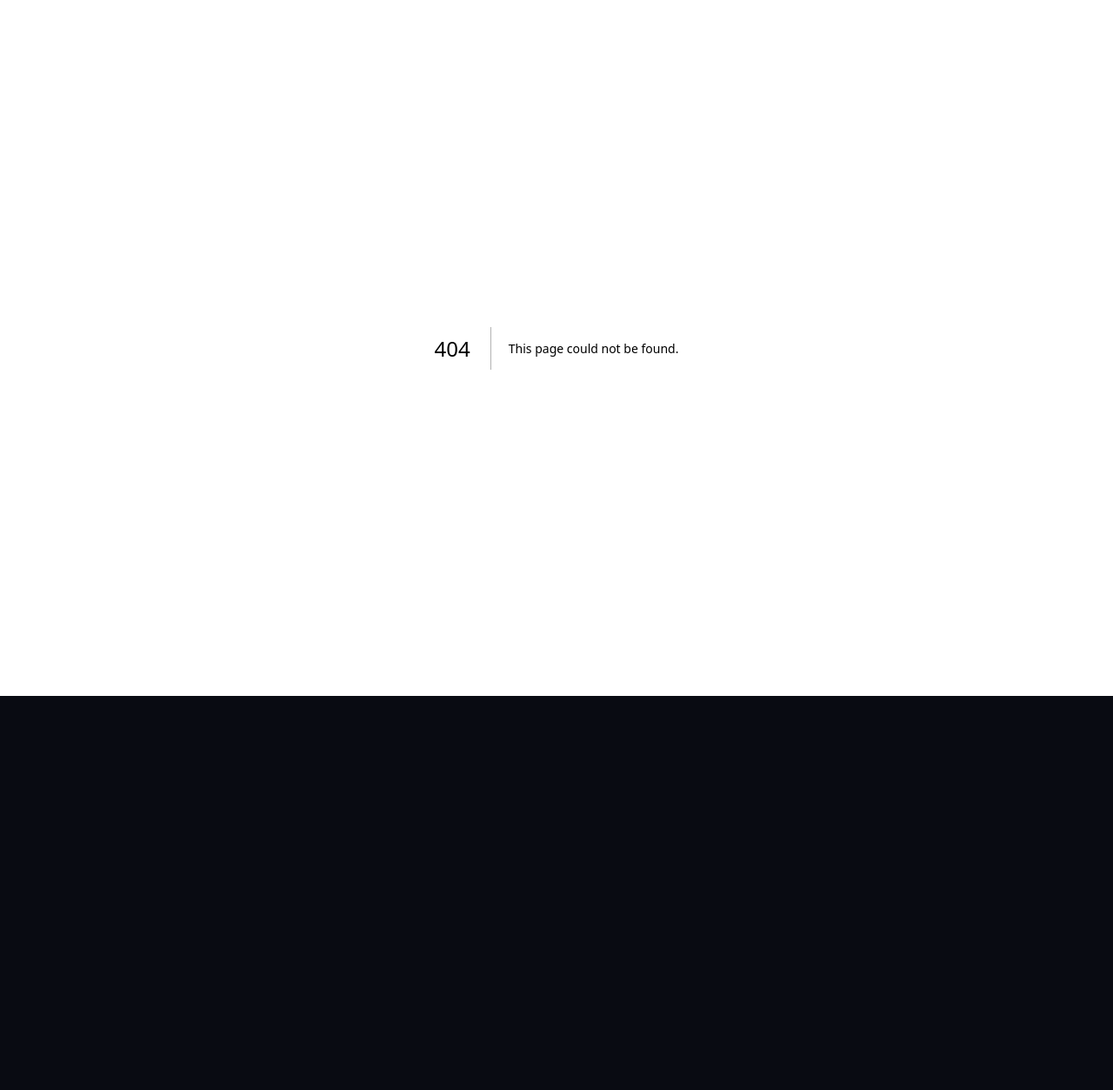
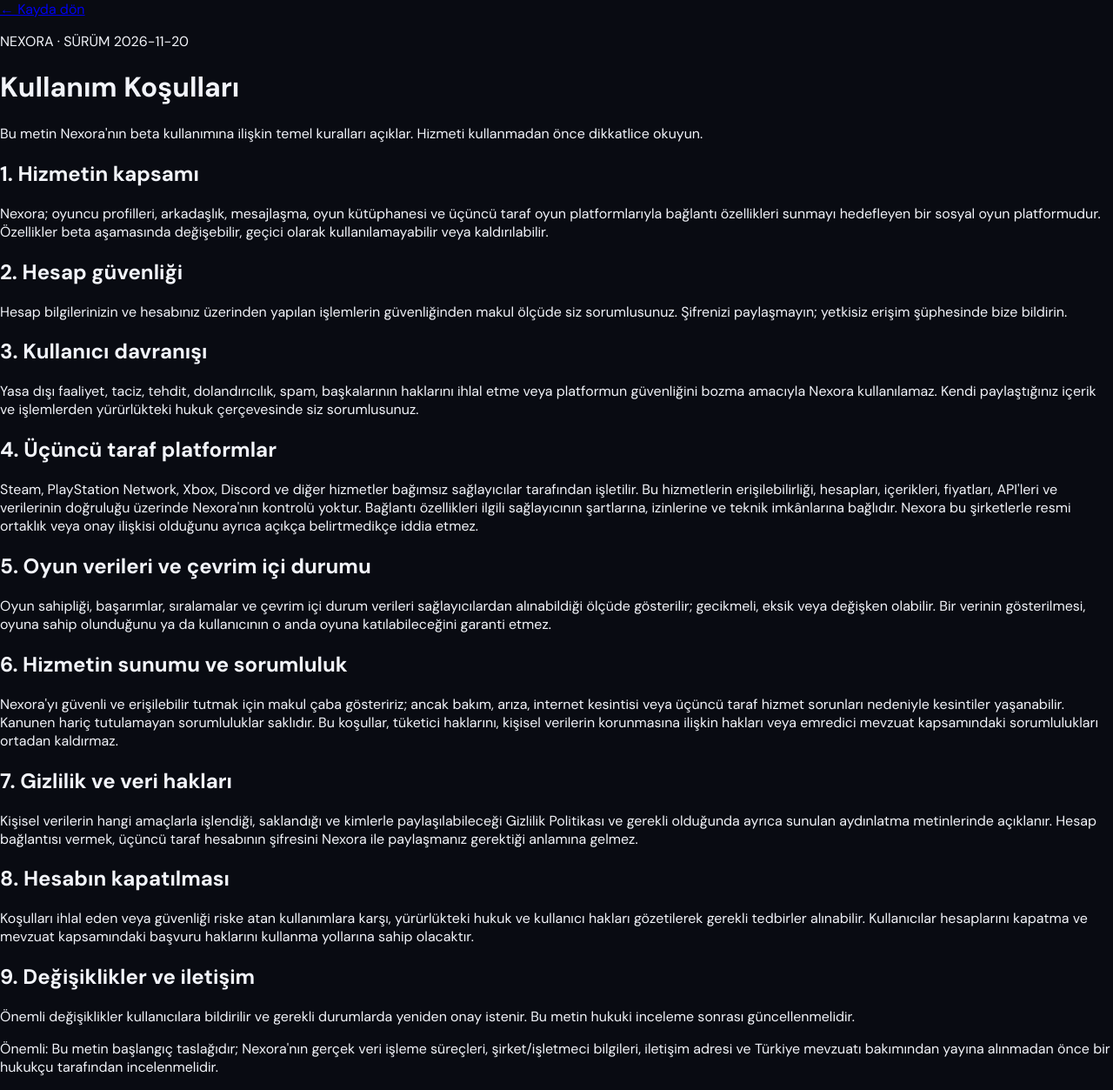
Before and after one commit to hasanmeteyetisir142-wq/Nexora, a Next.js app: page /terms in a window 1280 px wide. Before the commit this address had no page. Shown: the whole page at 87% size. Before the commit the page ends 800 px from the top, so only its background shows below. Built offline with nearby package versions, Linux system fonts and the light colour scheme.

Commit message:
Add draft Nexora terms of use

```diff
--- /dev/null
+++ b/app/terms/page.tsx
@@ -0,0 +1,16 @@
+import Link from "next/link";
+
+export default function TermsPage() {
+  return <main className="legal-page"><Link href="/signup">← Kayda dön</Link><p className="legal-eyebrow">NEXORA · SÜRÜM 2026-11-20</p><h1>Kullanım Koşulları</h1>
+  <p>Bu metin Nexora'nın beta kullanımına ilişkin temel kuralları açıklar. Hizmeti kullanmadan önce dikkatlice okuyun.</p>
+  <h2>1. Hizmetin kapsamı</h2><p>Nexora; oyuncu profilleri, arkadaşlık, mesajlaşma, oyun kütüphanesi ve üçüncü taraf oyun platformlarıyla bağlantı özellikleri sunmayı hedefleyen bir sosyal oyun platformudur. Özellikler beta aşamasında değişebilir, geçici olarak kullanılamayabilir veya kaldırılabilir.</p>
+  <h2>2. Hesap güvenliği</h2><p>Hesap bilgilerinizin ve hesabınız üzerinden yapılan işlemlerin güvenliğinden makul ölçüde siz sorumlusunuz. Şifrenizi paylaşmayın; yetkisiz erişim şüphesinde bize bildirin.</p>
+  <h2>3. Kullanıcı davranışı</h2><p>Yasa dışı faaliyet, taciz, tehdit, dolandırıcılık, spam, başkalarının haklarını ihlal etme veya platformun güvenliğini bozma amacıyla Nexora kullanılamaz. Kendi paylaştığınız içerik ve işlemlerden yürürlükteki hukuk çerçevesinde siz sorumlusunuz.</p>
+  <h2>4. Üçüncü taraf platformlar</h2><p>Steam, PlayStation Network, Xbox, Discord ve diğer hizmetler bağımsız sağlayıcılar tarafından işletilir. Bu hizmetlerin erişilebilirliği, hesapları, içerikleri, fiyatları, API'leri ve verilerinin doğruluğu üzerinde Nexora'nın kontrolü yoktur. Bağlantı özellikleri ilgili sağlayıcının şartlarına, izinlerine ve teknik imkânlarına bağlıdır. Nexora bu şirketlerle resmi ortaklık veya onay ilişkisi olduğunu ayrıca açıkça belirtmedikçe iddia etmez.</p>
+  <h2>5. Oyun verileri ve çevrim içi durumu</h2><p>Oyun sahipliği, başarımlar, sıralamalar ve çevrim içi durum verileri sağlayıcılardan alınabildiği ölçüde gösterilir; gecikmeli, eksik veya değişken olabilir. Bir verinin gösterilmesi, oyuna sahip olunduğunu ya da kullanıcının o anda oyuna katılabileceğini garanti etmez.</p>
+  <h2>6. Hizmetin sunumu ve sorumluluk</h2><p>Nexora'yı güvenli ve erişilebilir tutmak için makul çaba gösteririz; ancak bakım, arıza, internet kesintisi veya üçüncü taraf hizmet sorunları nedeniyle kesintiler yaşanabilir. Kanunen hariç tutulamayan sorumluluklar saklıdır. Bu koşullar, tüketici haklarını, kişisel verilerin korunmasına ilişkin hakları veya emredici mevzuat kapsamındaki sorumlulukları ortadan kaldırmaz.</p>
+  <h2>7. Gizlilik ve veri hakları</h2><p>Kişisel verilerin hangi amaçlarla işlendiği, saklandığı ve kimlerle paylaşılabileceği Gizlilik Politikası ve gerekli olduğunda ayrıca sunulan aydınlatma metinlerinde açıklanır. Hesap bağlantısı vermek, üçüncü taraf hesabının şifresini Nexora ile paylaşmanız gerektiği anlamına gelmez.</p>
+  <h2>8. Hesabın kapatılması</h2><p>Koşulları ihlal eden veya güvenliği riske atan kullanımlara karşı, yürürlükteki hukuk ve kullanıcı hakları gözetilerek gerekli tedbirler alınabilir. Kullanıcılar hesaplarını kapatma ve mevzuat kapsamındaki başvuru haklarını kullanma yollarına sahip olacaktır.</p>
+  <h2>9. Değişiklikler ve iletişim</h2><p>Önemli değişiklikler kullanıcılara bildirilir ve gerekli durumlarda yeniden onay istenir. Bu metin hukuki inceleme sonrası güncellenmelidir.</p>
+  <p className="legal-warning">Önemli: Bu metin başlangıç taslağıdır; Nexora'nın gerçek veri işleme süreçleri, şirket/işletmeci bilgileri, iletişim adresi ve Türkiye mevzuatı bakımından yayına alınmadan önce bir hukukçu tarafından incelenmelidir.</p></main>;
+}
```
